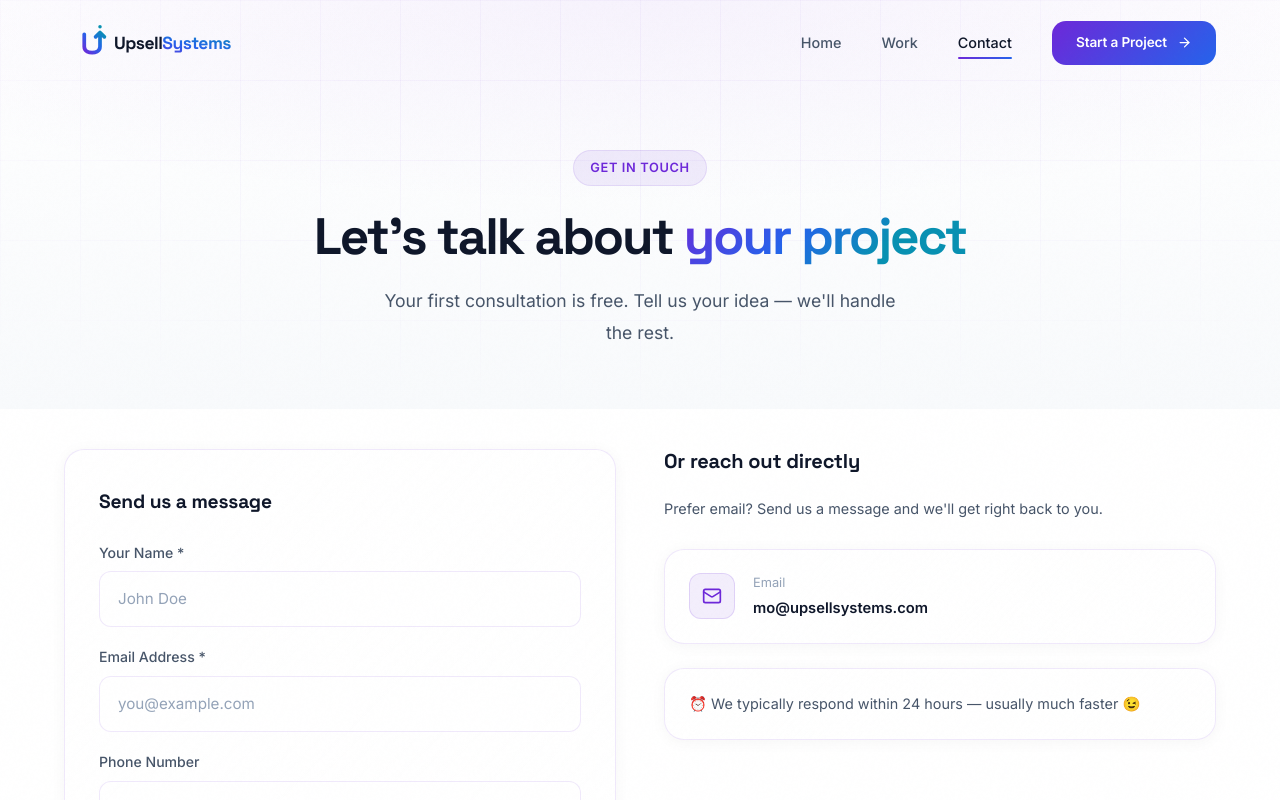
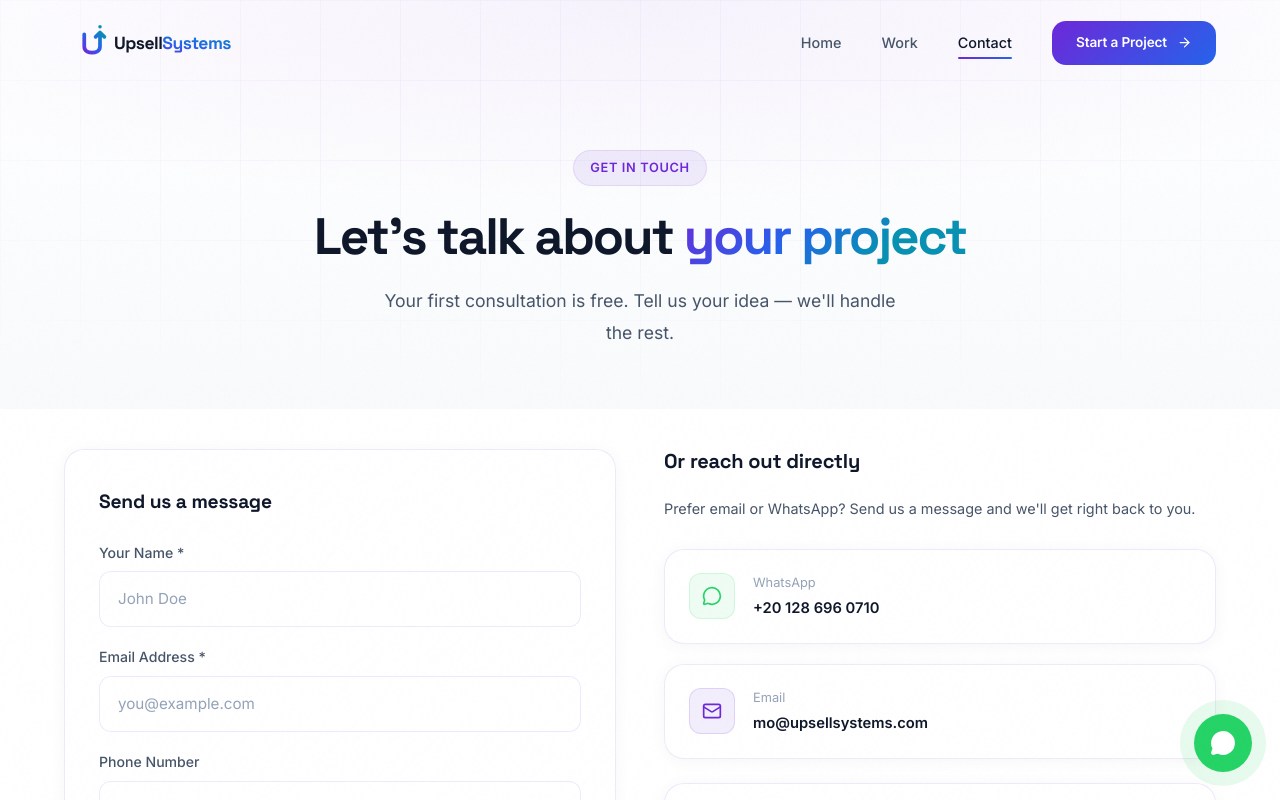
Before and after one commit to mustafaexce-creator/Upsellsystems, a React (Vite) app: page /contact in a window 1280 px wide. Shown: the top 800 px of the page. Built offline with nearby package versions, Linux system fonts and the light colour scheme.

Commit message:
feat: add WhatsApp chat functionality to site

```diff
--- a/src/App.jsx
+++ b/src/App.jsx
@@ -7,12 +7,14 @@ import ContactPage from './pages/ContactPage'
 import PrivacyPage from './pages/PrivacyPage'
 import TermsPage from './pages/TermsPage'
 import ScrollToTop from './components/ScrollToTop'
+import WhatsAppFloat from './components/WhatsAppFloat'
 
 function App() {
   return (
     <>
       <div className="noise-overlay" />
       <ScrollToTop />
+      <WhatsAppFloat />
       <Navbar />
       <main>
         <Routes>
--- a/src/components/Footer.jsx
+++ b/src/components/Footer.jsx
@@ -1,5 +1,5 @@
 import { Link } from 'react-router-dom'
-import { Mail, Phone } from 'lucide-react'
+import { Mail, Phone, MessageCircle } from 'lucide-react'
 
 export default function Footer() {
   return (
@@ -64,6 +64,9 @@ export default function Footer() {
             <Link to="/contact" className="nav-link" style={{ display: 'flex', alignItems: 'center', gap: '8px' }}>
               <Phone size={15} /> Contact Us
             </Link>
+            <a href="https://wa.me/201286960710" target="_blank" rel="noopener noreferrer" className="nav-link" style={{ display: 'flex', alignItems: 'center', gap: '8px' }}>
+              <MessageCircle size={15} /> WhatsApp
+            </a>
             <a href="mailto:mo@upsellsystems.com" className="nav-link" style={{ display: 'flex', alignItems: 'center', gap: '8px' }}>
               <Mail size={15} /> mo@upsellsystems.com
             </a>
--- a/src/components/WhatsAppFloat.jsx
+++ b/src/components/WhatsAppFloat.jsx
@@ -2,7 +2,7 @@ import { MessageCircle } from 'lucide-react'
 
 export default function WhatsAppFloat() {
   return (
-    <a href="https://wa.me/201234567890" target="_blank" rel="noopener noreferrer"
+    <a href="https://wa.me/201286960710" target="_blank" rel="noopener noreferrer"
       className="whatsapp-float" aria-label="Chat on WhatsApp">
       <MessageCircle size={26} color="white" fill="white" />
       <span className="tooltip">Chat with us on WhatsApp</span>
--- a/src/pages/ContactPage.jsx
+++ b/src/pages/ContactPage.jsx
@@ -143,8 +143,22 @@ export default function ContactPage() {
             <div style={{ display: 'flex', flexDirection: 'column', gap: '20px' }}>
               <h3 style={{ fontSize: '1.25rem', fontWeight: 700, letterSpacing: '-0.01em', marginBottom: '4px' }}>Or reach out directly</h3>
               <p style={{ color: 'var(--text-secondary)', fontSize: '0.9rem', marginBottom: '8px', lineHeight: 1.7 }}>
-                Prefer email? Send us a message and we'll get right back to you.
+                Prefer email or WhatsApp? Send us a message and we'll get right back to you.
               </p>
+              <a href="https://wa.me/201286960710" target="_blank" rel="noopener noreferrer" className="glass-card"
+                style={{ padding: '22px 24px', display: 'flex', alignItems: 'center', gap: '18px', textDecoration: 'none', color: '#0F172A' }}>
+                <div style={{
+                  width: '46px', height: '46px', borderRadius: '12px',
+                  background: 'rgba(37,211,102,0.08)', border: '1px solid rgba(37,211,102,0.15)',
+                  display: 'flex', alignItems: 'center', justifyContent: 'center', flexShrink: 0,
+                }}>
+                  <MessageCircle size={20} color="#25D366" />
+                </div>
+                <div>
+                  <p style={{ fontSize: '0.8rem', color: 'var(--text-muted)', marginBottom: '2px' }}>WhatsApp</p>
+                  <p style={{ fontWeight: 600, fontSize: '0.92rem' }}>+20 128 696 0710</p>
+                </div>
+              </a>
               <a href="mailto:mo@upsellsystems.com" className="glass-card"
                 style={{ padding: '22px 24px', display: 'flex', alignItems: 'center', gap: '18px', textDecoration: 'none', color: '#0F172A' }}>
                 <div style={{
```
